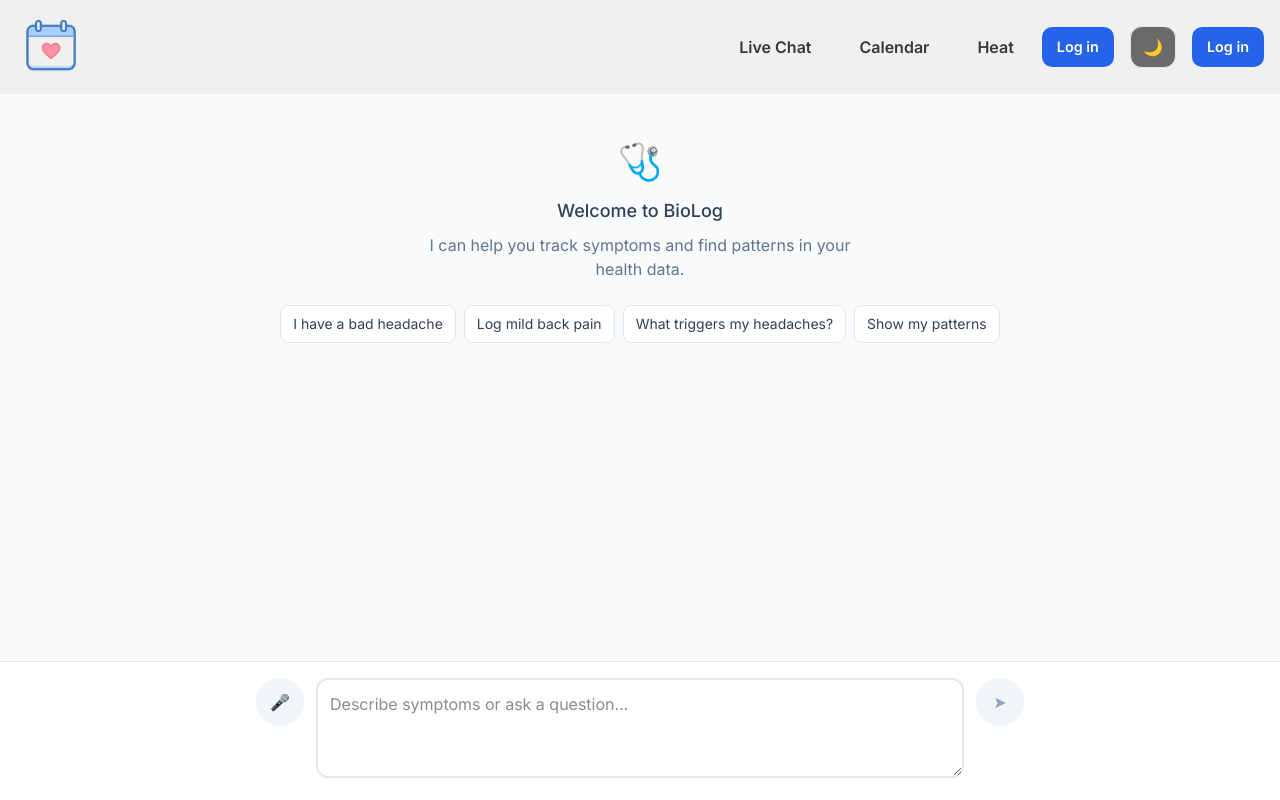
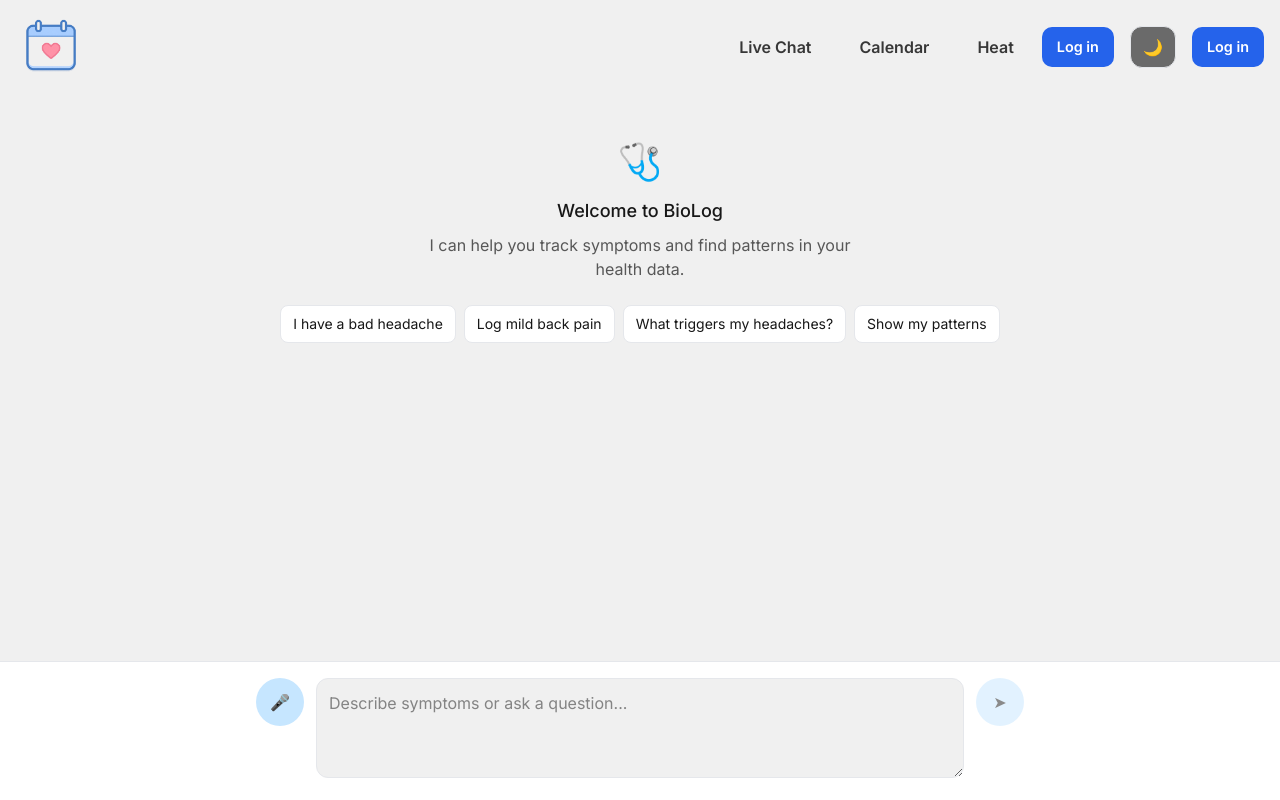
Before and after one commit to misotofu7/personal-health-log, a Next.js app: page /chat in a window 1280 px wide. Built offline with nearby package versions, Linux system fonts and the light colour scheme.

Commit message:
whoops wrong folder

```diff
--- a/src/app/chat/page.jsx
+++ b/src/app/chat/page.jsx
@@ -80,10 +80,10 @@ export default function ChatPage() {
   };
 
   return (
-    <div className="min-h-screen bg-slate-50 flex flex-col">
+    <div className="min-h-screen flex flex-col" style={{ background: "var(--background)", color: "var(--foreground)" }}>
       <Navbar/>
       {/* Header */}
-      <header className="bg-white border-b border-slate-200 px-6 py-3 flex items-center gap-4">
+      <header className="px-6 py-3 flex items-center gap-4" style={{ background: "var(--textbox)", borderBottom: "1px solid var(--border)" }}>
         <a
           href="/"
           className="hover:opacity-70 transition-opacity"
@@ -97,24 +97,24 @@ export default function ChatPage() {
           />
         </a>
         <div>
-          <h1 className="text-lg font-semibold text-slate-900">
+          <h1 className="text-lg font-semibold" style={{ color: "var(--foreground)" }}>
             Health Assistant
           </h1>
-          <p className="text-xs text-slate-500">
+          <p className="text-xs" style={{ color: "var(--foreground)", opacity: 0.6 }}>
             Log symptoms, ask about patterns
           </p>
         </div>
       </header>
 
       {/* Messages */}
-      <div className="flex-1 overflow-y-auto p-6 space-y-4">
+      <div className="flex-1 overflow-y-auto p-6 space-y-4" style={{ background: "var(--background)" }}>
         {messages.length === 0 && (
           <div className="text-center py-12">
             <div className="text-4xl mb-4">🩺</div>
-            <h2 className="text-lg font-medium text-slate-700 mb-2">
+            <h2 className="text-lg font-medium mb-2" style={{ color: "var(--foreground)" }}>
               Welcome to BioLog
             </h2>
-            <p className="text-slate-500 max-w-md mx-auto mb-6">
+            <p className="max-w-md mx-auto mb-6" style={{ color: "var(--foreground)", opacity: 0.7 }}>
               I can help you track symptoms and find patterns in your health data.
             </p>
             <div className="flex flex-wrap justify-center gap-2">
@@ -127,7 +127,14 @@ export default function ChatPage() {
                 <button
                   key={suggestion}
                   onClick={() => setInput(suggestion)}
-                  className="px-3 py-2 bg-white border border-slate-200 rounded-lg text-sm text-slate-700 hover:bg-slate-50 transition-colors"
+                  className="px-3 py-2 rounded-lg text-sm transition-colors"
+                  style={{
+                    background: "var(--textbox)",
+                    border: "1px solid var(--border)",
+                    color: "var(--foreground)"
+                  }}
+                  onMouseEnter={(e) => e.target.style.background = "var(--accent-light)"}
+                  onMouseLeave={(e) => e.target.style.background = "var(--textbox)"}
                 >
                   {suggestion}
                 </button>
@@ -144,9 +151,18 @@ export default function ChatPage() {
             <div
               className={`max-w-[80%] px-4 py-3 rounded-2xl ${
                 msg.role === "user"
-                  ? "bg-green-600 text-white rounded-br-md"
-                  : "bg-white border border-slate-200 text-slate-800 rounded-bl-md"
+                  ? "rounded-br-md"
+                  : "rounded-bl-md"
               }`}
+              style={{
+                background: msg.role === "user"
+                  ? "var(--accent)"
+                  : "var(--textbox)",
+                border: msg.role === "assistant" ? "1px solid var(--border)" : "none",
+                color: msg.role === "user"
+                  ? "white"
+                  : "var(--foreground)"
+              }}
             >
               <p className="whitespace-pre-wrap">{msg.content}</p>
             </div>
@@ -155,11 +171,11 @@ export default function ChatPage() {
 
         {isLoading && (
           <div className="flex justify-start">
-            <div className="bg-white border border-slate-200 px-4 py-3 rounded-2xl rounded-bl-md">
+            <div className="px-4 py-3 rounded-2xl rounded-bl-md" style={{ background: "var(--textbox)", border: "1px solid var(--border)" }}>
               <div className="flex space-x-2">
-                <div className="w-2 h-2 bg-slate-400 rounded-full animate-bounce" />
-                <div className="w-2 h-2 bg-slate-400 rounded-full animate-bounce [animation-delay:0.1s]" />
-                <div className="w-2 h-2 bg-slate-400 rounded-full animate-bounce [animation-delay:0.2s]" />
+                <div className="w-2 h-2 rounded-full animate-bounce" style={{ background: "var(--foreground)", opacity: 0.5 }} />
+                <div className="w-2 h-2 rounded-full animate-bounce [animation-delay:0.1s]" style={{ background: "var(--foreground)", opacity: 0.5 }} />
+                <div className="w-2 h-2 rounded-full animate-bounce [animation-delay:0.2s]" style={{ background: "var(--foreground)", opacity: 0.5 }} />
               </div>
             </div>
           </div>
@@ -169,17 +185,17 @@ export default function ChatPage() {
       </div>
 
       {/* Input */}
-      <div className="bg-white border-t border-slate-200 p-4">
+      <div className="p-4" style={{ background: "var(--textbox)", borderTop: "1px solid var(--border)" }}>
         <div className="max-w-3xl mx-auto flex gap-3">
           {/* Voice Button */}
           {isSupported && (
             <button
               onClick={isListening ? stopListening : startListening}
-              className={`flex-shrink-0 w-12 h-12 rounded-full flex items-center justify-center transition-all ${
-                isListening
-                  ? "bg-red-500 text-white animate-pulse"
-                  : "bg-slate-100 text-slate-600 hover:bg-slate-200"
-              }`}
+              className="flex-shrink-0 w-12 h-12 rounded-full flex items-center justify-center transition-all"
+              style={{
+                background: isListening ? "#ef4444" : "var(--voice-bg)",
+                color: isListening ? "white" : "var(--foreground)"
+              }}
             >
               {isListening ? "⏹" : "🎤"}
             </button>
@@ -193,7 +209,12 @@ export default function ChatPage() {
               onKeyDown={handleKeyDown}
               placeholder={isListening ? "Listening..." : "Describe symptoms or ask a question..."}
               rows={1}
-              className="w-full px-4 py-3 border border-slate-200 rounded-xl resize-none focus:outline-none focus:ring-2 focus:ring-green-500 focus:border-transparent"
+              className="w-full px-4 py-3 rounded-xl resize-none focus:outline-none"
+              style={{
+                background: "var(--background)",
+                border: "1px solid var(--border)",
+                color: "var(--foreground)"
+              }}
             />
           </div>
 
@@ -201,11 +222,13 @@ export default function ChatPage() {
           <button
             onClick={sendMessage}
             disabled={!input.trim() || isLoading}
-            className={`flex-shrink-0 w-12 h-12 rounded-full flex items-center justify-center transition-all ${
-              input.trim() && !isLoading
-                ? "bg-green-600 text-white hover:bg-green-700"
-                : "bg-slate-100 text-slate-400"
-            }`}
+            className="flex-shrink-0 w-12 h-12 rounded-full flex items-center justify-center transition-all"
+            style={{
+              background: input.trim() && !isLoading ? "var(--accent)" : "var(--voice-bg)",
+              color: input.trim() && !isLoading ? "white" : "var(--foreground)",
+              opacity: input.trim() && !isLoading ? 1 : 0.5,
+              cursor: input.trim() && !isLoading ? "pointer" : "not-allowed"
+            }}
           >
             ➤
           </button>
```
